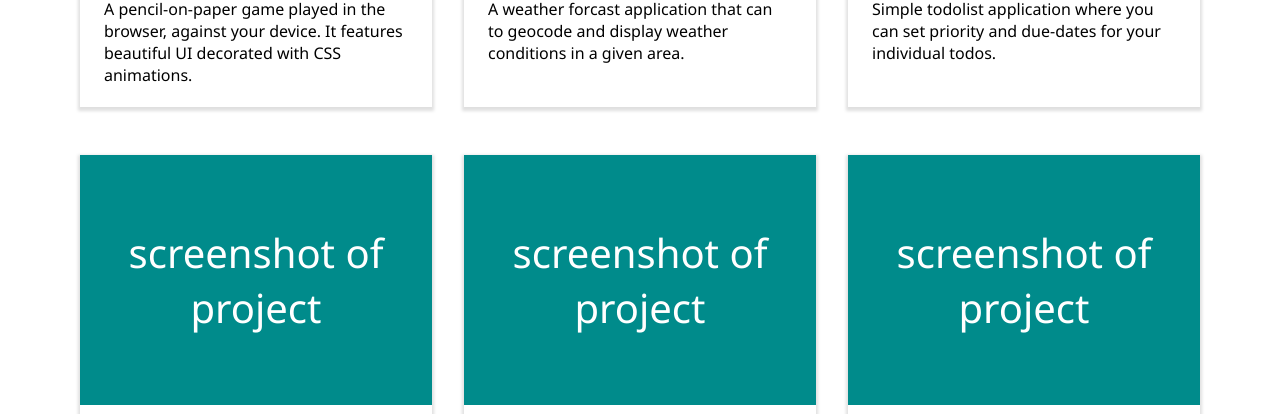
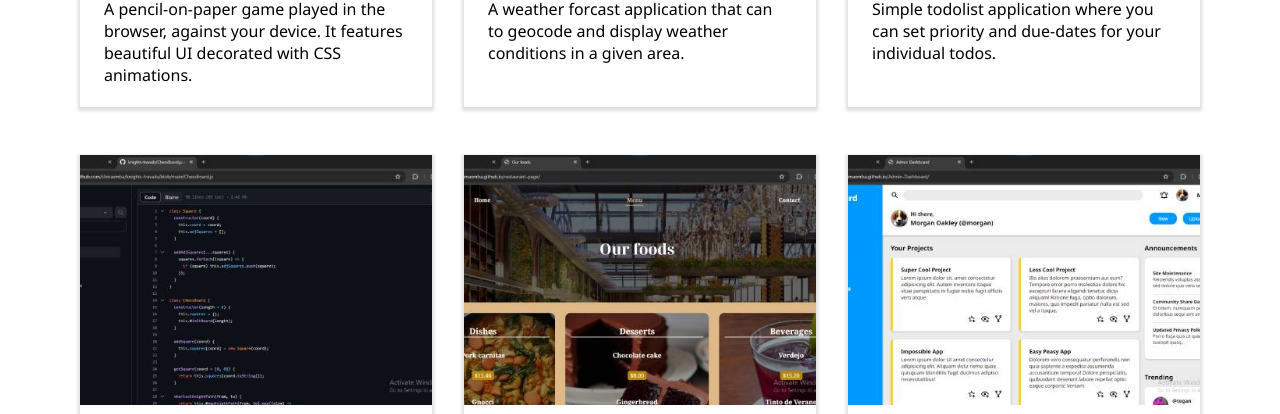
Before and after one commit to climaxmba/homepage, a website built with webpack: page dist/index.html in a window 1280 px wide. Shown: the part 950-1364 px from the top of the page. Built offline with Linux system fonts and the light colour scheme.

Commit message:
Add projects images

```diff
--- a/src/style.css
+++ b/src/style.css
@@ -157,7 +157,6 @@ img {
 .projectsimg {
   height: var(--projectsimg-h);
   width: 100%;
-  background-color: darkcyan;
   color: white;
   display: flex;
   align-items: center;
```
Also changed, not shown: dist/bundle.js, dist/img/admindasboardL.jpg (added), dist/img/battleshipL.jpg (added), dist/img/knightravailsL.jpg (added), dist/img/restaurantpageL.jpg (added), dist/img/todolistL.jpg (added), dist/img/weatherappL.jpg (added), dist/index.html.
